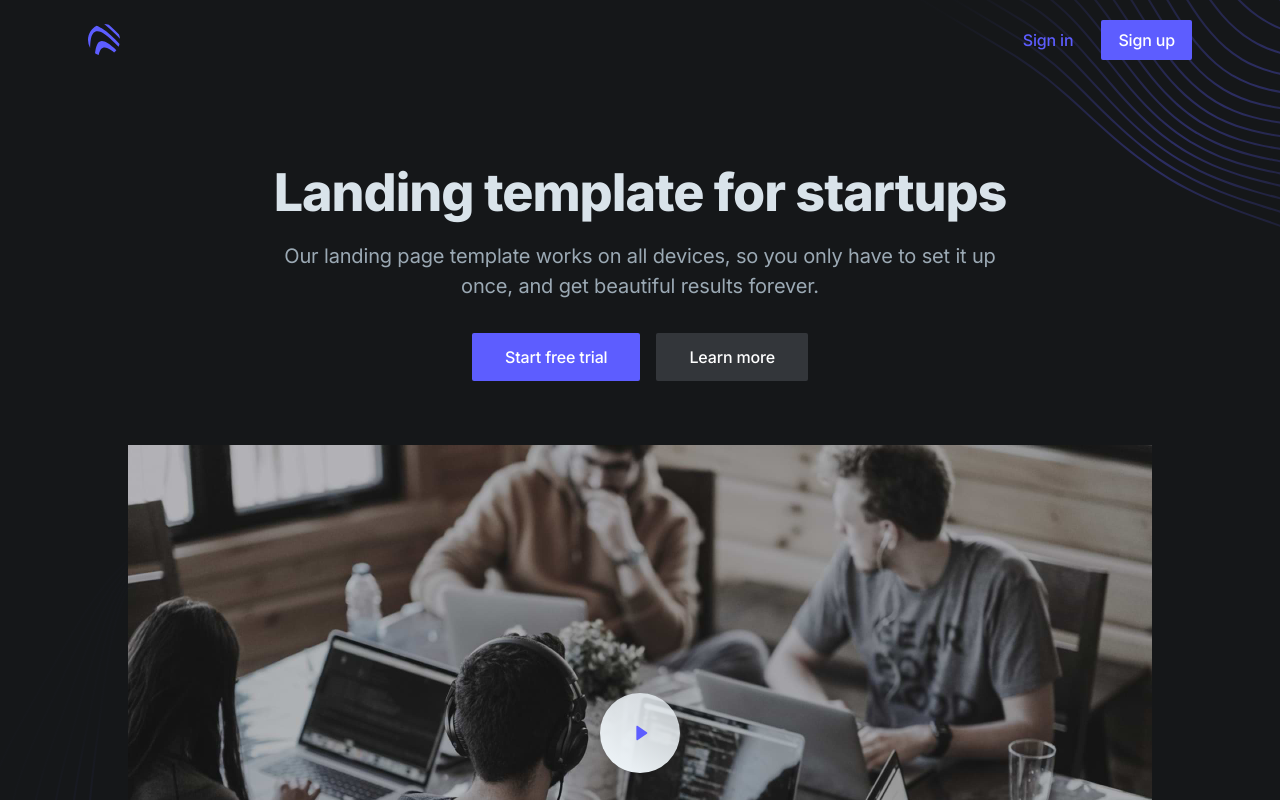
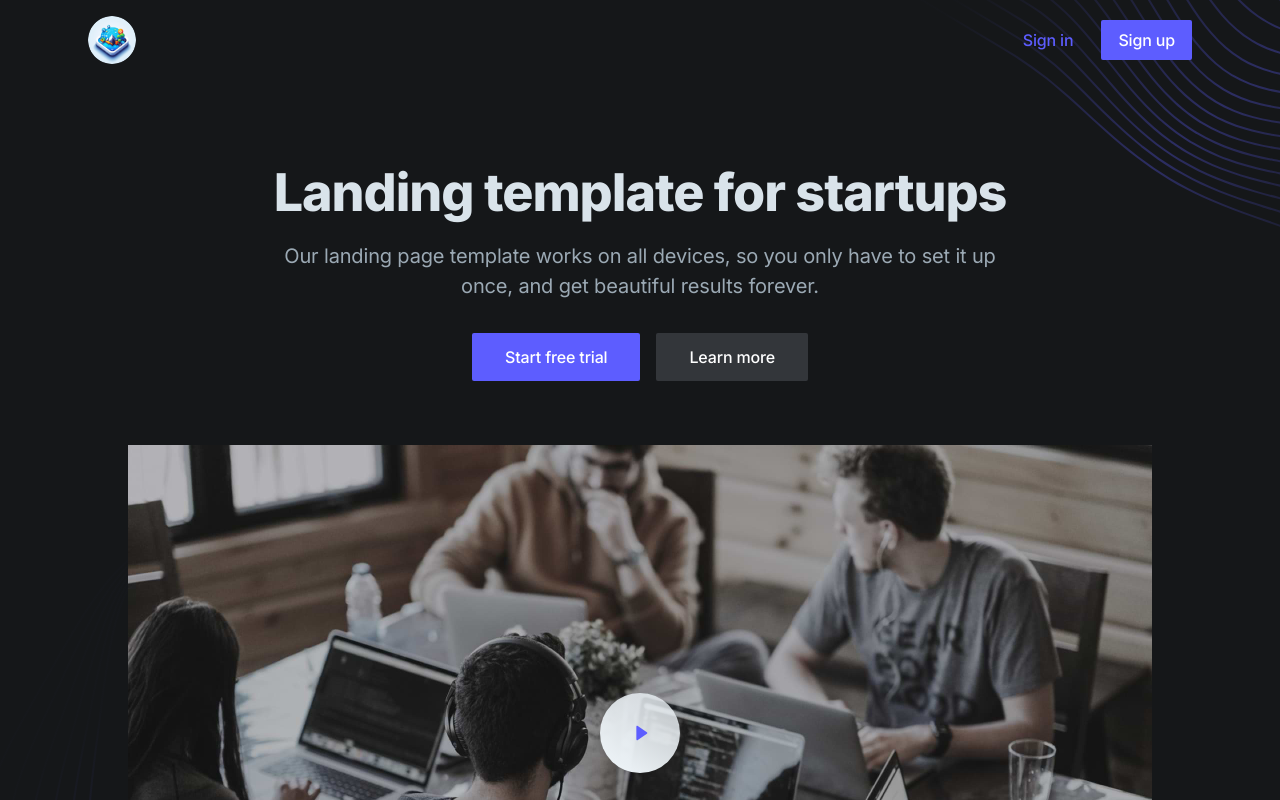
Before and after one commit to Mankeli-Software/junction2023, a Next.js app in the folder website/: page / in a window 1280 px wide. Shown: the top 800 px of the page. Built offline with nearby package versions, Linux system fonts and the light colour scheme.

Commit message:
Update logo

```diff
--- a/website/components/ui/footer.tsx
+++ b/website/components/ui/footer.tsx
@@ -1,5 +1,7 @@
 import React from 'react'
 import Link from 'next/link'
+import Image from 'next/image'
+import JmpLogoRound from '@/public/images/jmp_logo_round.png'
 
 export default function Footer() {
   return (
@@ -14,10 +16,8 @@ export default function Footer() {
             <div className="md:col-span-4 lg:col-span-5">
               <div className="mb-2">
                 {/* Logo */}
-                <Link href="/" className="inline-block" aria-label="Cruip">
-                  <svg className="w-8 h-8 fill-current text-purple-600" viewBox="0 0 32 32" xmlns="http://www.w3.org/2000/svg">
-                    <path d="M31.952 14.751a260.51 260.51 0 00-4.359-4.407C23.932 6.734 20.16 3.182 16.171 0c1.634.017 3.21.28 4.692.751 3.487 3.114 6.846 6.398 10.163 9.737.493 1.346.811 2.776.926 4.262zm-1.388 7.883c-2.496-2.597-5.051-5.12-7.737-7.471-3.706-3.246-10.693-9.81-15.736-7.418-4.552 2.158-4.717 10.543-4.96 16.238A15.926 15.926 0 010 16C0 9.799 3.528 4.421 8.686 1.766c1.82.593 3.593 1.675 5.038 2.587 6.569 4.14 12.29 9.71 17.792 15.57-.237.94-.557 1.846-.952 2.711zm-4.505 5.81a56.161 56.161 0 00-1.007-.823c-2.574-2.054-6.087-4.805-9.394-4.044-3.022.695-4.264 4.267-4.97 7.52a15.945 15.945 0 01-3.665-1.85c.366-3.242.89-6.675 2.405-9.364 2.315-4.107 6.287-3.072 9.613-1.132 3.36 1.96 6.417 4.572 9.313 7.417a16.097 16.097 0 01-2.295 2.275z" />
-                  </svg>
+                <Link href="/" className="block" aria-label="Cruip">
+                  <Image className="rounded-full" src={JmpLogoRound} width={48} height={48} alt="Testimonial 01" />
                 </Link>
               </div>
               <div className="text-gray-400">Lorem ipsum is placeholder text commonly used in the graphic, print, and publishing industries for previewing layouts and visual mockups.</div>
--- a/website/components/ui/header.tsx
+++ b/website/components/ui/header.tsx
@@ -1,5 +1,7 @@
 import Link from 'next/link'
 import MobileMenu from './mobile-menu'
+import Image from 'next/image'
+import JmpLogoRound from '@/public/images/jmp_logo_round.png'
 
 export default function Header() {
   return (
@@ -10,9 +12,7 @@ export default function Header() {
           <div className="shrink-0 mr-4">
             {/* Logo */}
             <Link href="/" className="block" aria-label="Cruip">
-              <svg className="w-8 h-8 fill-current text-purple-600" viewBox="0 0 32 32" xmlns="http://www.w3.org/2000/svg">
-                <path d="M31.952 14.751a260.51 260.51 0 00-4.359-4.407C23.932 6.734 20.16 3.182 16.171 0c1.634.017 3.21.28 4.692.751 3.487 3.114 6.846 6.398 10.163 9.737.493 1.346.811 2.776.926 4.262zm-1.388 7.883c-2.496-2.597-5.051-5.12-7.737-7.471-3.706-3.246-10.693-9.81-15.736-7.418-4.552 2.158-4.717 10.543-4.96 16.238A15.926 15.926 0 010 16C0 9.799 3.528 4.421 8.686 1.766c1.82.593 3.593 1.675 5.038 2.587 6.569 4.14 12.29 9.71 17.792 15.57-.237.94-.557 1.846-.952 2.711zm-4.505 5.81a56.161 56.161 0 00-1.007-.823c-2.574-2.054-6.087-4.805-9.394-4.044-3.022.695-4.264 4.267-4.97 7.52a15.945 15.945 0 01-3.665-1.85c.366-3.242.89-6.675 2.405-9.364 2.315-4.107 6.287-3.072 9.613-1.132 3.36 1.96 6.417 4.572 9.313 7.417a16.097 16.097 0 01-2.295 2.275z" />
-              </svg>
+              <Image className="rounded-full" src={JmpLogoRound} width={48} height={48} alt="Testimonial 01" />
             </Link>
           </div>
 
```
Also changed, not shown: website/public/images/jmp_logo_round.png (added).
